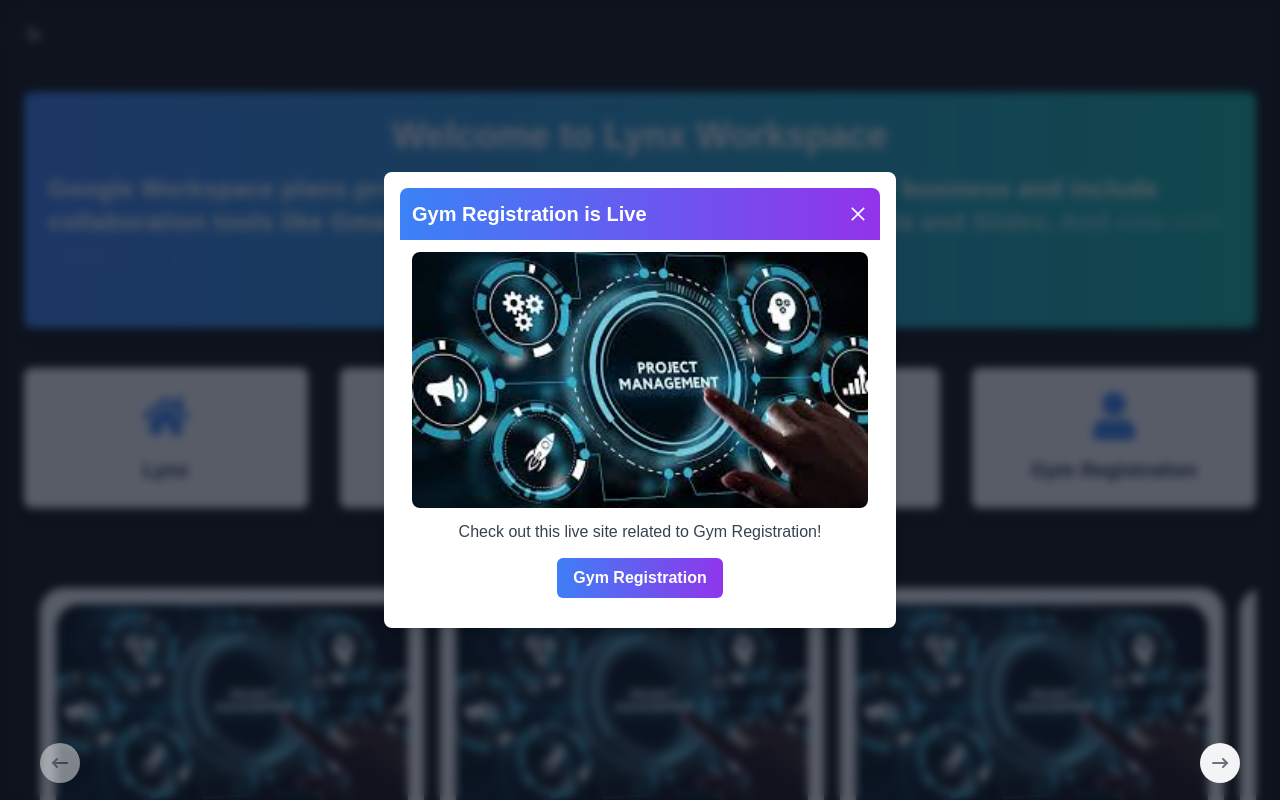
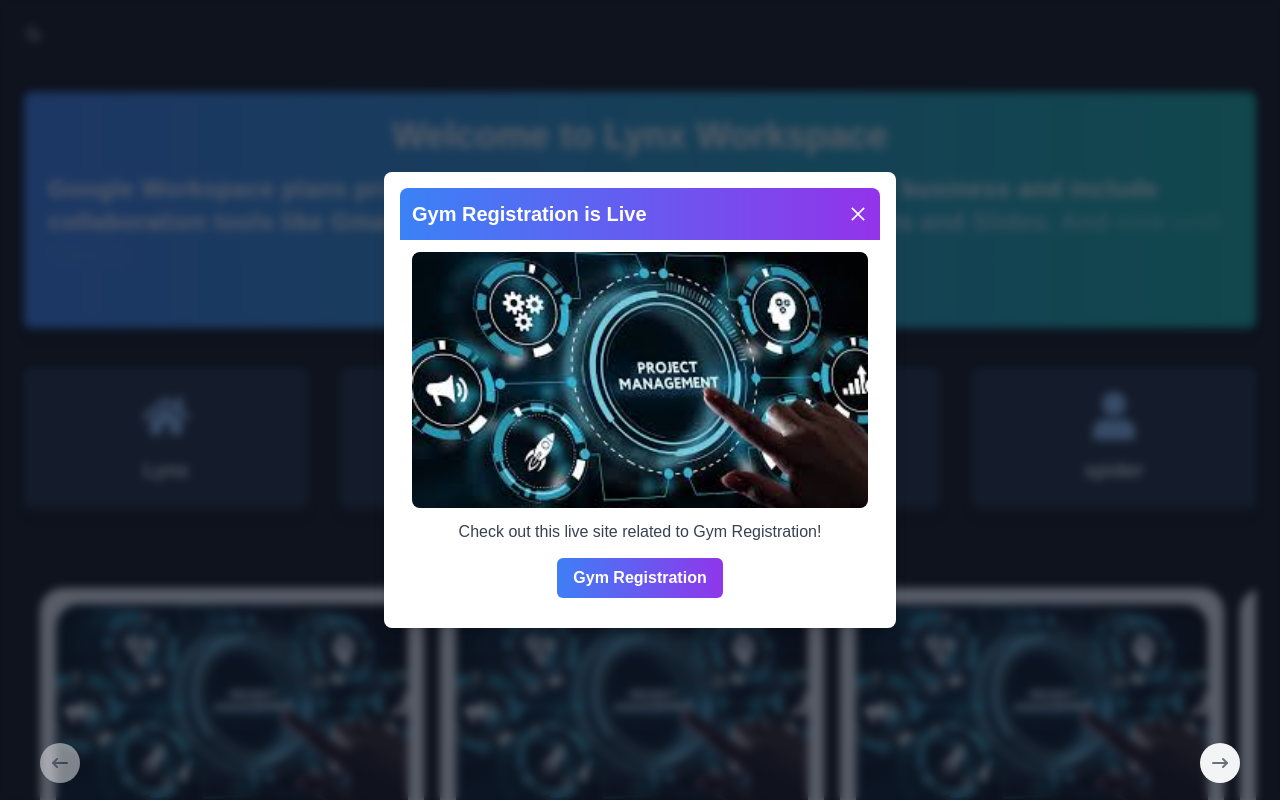
Before and after one commit to AritraDey-Dev/Lynx-workspace, a Next.js app: page / in a window 1280 px wide. Shown: the top 800 px of the page. Built offline with nearby package versions, Linux system fonts and the light colour scheme.

Commit message:
fix:dark mode issue

```diff
--- a/src/components/ComingSoon.tsx
+++ b/src/components/ComingSoon.tsx
@@ -7,7 +7,7 @@ const ComingSoon: React.FC = () => {
             <h2 className="text-4xl font-bold text-center bg-clip-text text-transparent bg-gradient-to-r from-blue-500 via-purple-500 via-red-500 to-yellow-500 mb-4 animate-slide-up">
                 Coming Soon...
             </h2>
-            <div className="grid grid-cols-2 gap-4 sm:gap-6 sm:grid-cols-2 md:grid-cols-3 lg:grid-cols-4 mt-10">
+            <div className="grid grid-cols-2 sm:grid-cols-2 md:grid-cols-3 lg:grid-cols-4 gap-8 mt-10">
                 {servicesData.map((service, index) => (
                     <a
                         key={index}
@@ -15,13 +15,17 @@ const ComingSoon: React.FC = () => {
                         target="_blank"
                         rel="noopener noreferrer"
                         aria-label={service.title}
-                        className="bg-white p-4 rounded-lg shadow-lg transition-transform duration-300 transform hover:scale-105 hover:shadow-2xl flex flex-col items-center"
+                        className="bg-white dark:bg-gray-800 p-6 rounded-lg shadow-lg transition-transform duration-300 transform hover:scale-105 hover:shadow-2xl flex flex-col items-center"
                     >
-                        <div className="text-4xl mb-4 text-blue-500 flex items-center justify-center w-16 h-16 rounded-full bg-blue-100">
-                            {service.icon} {/* Consistent size */}
+                        <div className="text-5xl mb-4 text-blue-500 dark:text-blue-300">
+                            {service.icon}
                         </div>
-                        <span className="text-lg font-semibold text-gray-800 text-center">{service.title}</span>
-                        <p className="text-center text-gray-600 mt-2">{service.description}</p>
+                        <span className="text-xl font-semibold text-gray-800 dark:text-gray-200 flex items-center justify-center w-full">
+                            {service.title}
+                        </span>
+                        <p className="text-center text-gray-600 dark:text-gray-400 mt-2">
+                            {service.description}
+                        </p>
                     </a>
                 ))}
             </div>
--- a/src/components/OAuthSection.tsx
+++ b/src/components/OAuthSection.tsx
@@ -7,8 +7,8 @@ import { AiOutlineRight } from 'react-icons/ai';
 
 const OAuthSection: React.FC = () => {
     return (
-        <section className="mt-4 flex  max-w-33rem items-center justify-center px-4 sm:px-6 lg:px-8">
-            <CardContainer className="bg-white rounded-lg shadow-lg p-4 w-full max-w-xs sm:max-w-sm transition-transform duration-300 hover:scale-105">
+        <section className="mt-4 flex max-w-33rem items-center justify-center px-4 sm:px-6 lg:px-8">
+            <CardContainer className="bg-white dark:bg-gray-800 rounded-lg shadow-lg p-4 w-full max-w-xs sm:max-w-sm transition-transform duration-300 hover:scale-105">
                 <CardBody>
                     <div className="mb-3 flex justify-center">
                         <Image
@@ -19,10 +19,10 @@ const OAuthSection: React.FC = () => {
                             className="object-cover rounded-md"
                         />
                     </div>
-                    <h2 className="text-xl font-semibold text-center text-blue-800 mt-3 mb-3">
+                    <h2 className="text-xl font-semibold text-center text-blue-800 dark:text-blue-300 mt-3 mb-3">
                         Lynx OAuth Registration
                     </h2>
-                    <p className="text-center text-sm text-blue-600 mb-3">
+                    <p className="text-center text-sm text-blue-600 dark:text-blue-400 mb-3">
                         Register your app to integrate seamlessly with Lynx&apos;s OAuth services.
                     </p>
                     <CardItem>
--- a/src/components/ServiceIcons.tsx
+++ b/src/components/ServiceIcons.tsx
@@ -4,7 +4,6 @@ import servicesData from '../utils/servicesData';
 const ServiceIcons: React.FC = () => {
     return (
         <div className="grid grid-cols-2 sm:grid-cols-2 md:grid-cols-3 lg:grid-cols-4 gap-8 mt-10">
-
             {servicesData.map((service) => (
                 <a
                     key={service.title}
@@ -12,12 +11,14 @@ const ServiceIcons: React.FC = () => {
                     target="_blank"
                     rel="noopener noreferrer"
                     aria-label={service.title}
-                    className="bg-white p-6 rounded-lg shadow-lg transition-transform duration-300 transform hover:scale-105 hover:shadow-2xl flex flex-col items-center"
+                    className="bg-white dark:bg-gray-800 p-6 rounded-lg shadow-lg transition-transform duration-300 transform hover:scale-105 hover:shadow-2xl flex flex-col items-center"
                 >
-                    <div className="text-5xl mb-4 text-blue-500">
+                    <div className="text-5xl mb-4 text-blue-500 dark:text-blue-300">
                         {service.icon}
                     </div>
-                    <span className="text-xl font-semibold text-gray-800">{service.title}</span>
+                    <span className="text-xl font-semibold text-gray-800 dark:text-gray-200 flex items-center justify-center w-full">
+                        {service.title}
+                    </span>
                 </a>
             ))}
         </div>
--- a/src/utils/servicesData.tsx
+++ b/src/utils/servicesData.tsx
@@ -20,7 +20,7 @@ const servicesData = [
         icon: <FaUser />
     },
     {
-        title: "Gym Registration",
+        title: "spider",
         description: "Lynx-web",
         url: "https://lynx.spider.nitt.edu/",
         icon: <FaUser />
```
